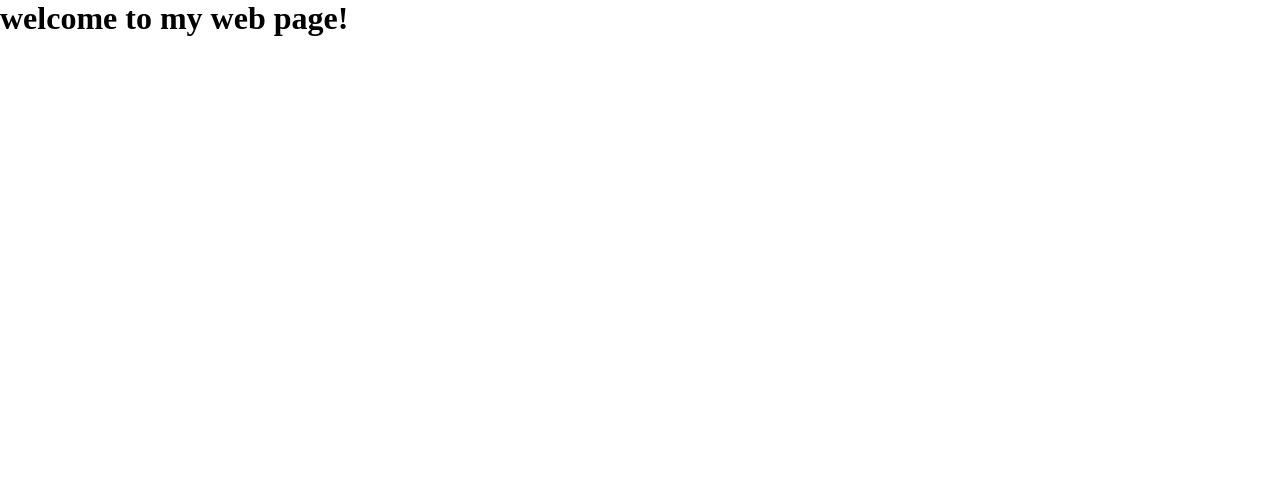
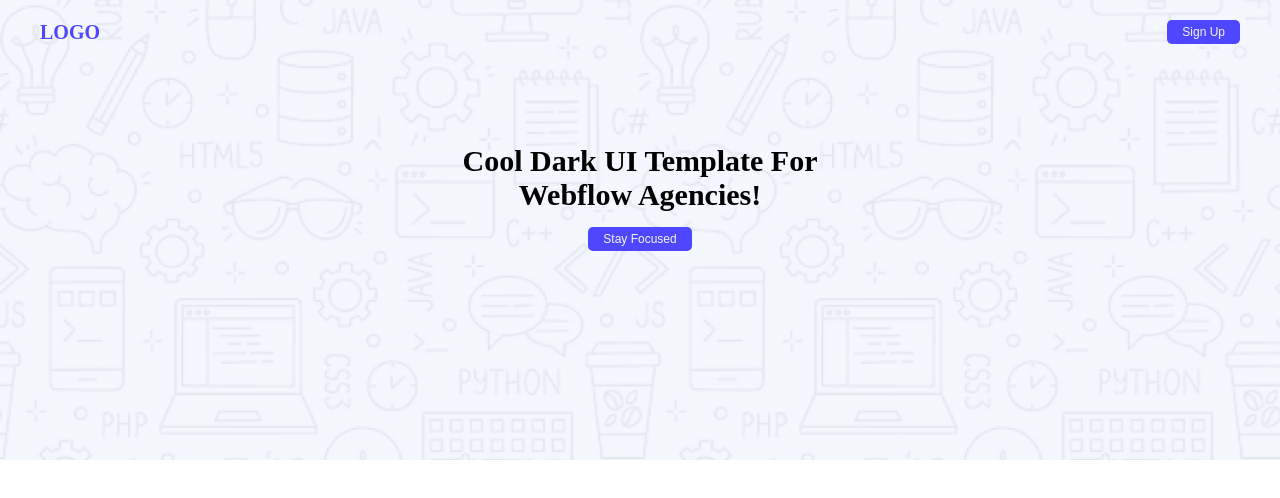
Before and after one commit to asik247/batch12_first_assaiment, a plain HTML site: page index.html in a window 1280 px wide. Drawn offline with Linux system fonts and the light colour scheme.

Commit message:
nav and hero area abdate

```diff
--- a/index.html
+++ b/index.html
@@ -8,6 +8,21 @@
      <link rel="stylesheet" href="style.css">
 </head>
 <body>
-    <h1>welcome to my web page!</h1>
+   <header>
+    <div class="logo">
+        <h2>
+            logo
+        </h2>
+    </div>
+    <nav>
+        <button>sign up</button>
+    </nav>
+   </header>
+   <main>
+    <div class="heroArea">
+        <h1>Cool Dark UI Template For Webflow Agencies!</h1>
+        <button>stay focused</button>
+    </div>
+   </main>
 </body>
 </html>
--- a/style.css
+++ b/style.css
@@ -1,5 +1,77 @@
-*{
+* {
     margin: 0;
     padding: 0;
     box-sizing: border-box;
 }
+/* body use */
+body{
+    background-image: url(assets/hero-bg.png);
+    background-repeat: no-repeat;
+    background-size: cover;
+    background-position: center;
+    width: 100%;
+    height: 40vh;
+}
+/* header code start here. */
+header {
+    display: flex;
+    justify-content: space-between;
+    align-items: center;
+    margin: 20px 40px;
+}
+
+.logo h2 {
+    text-transform: uppercase;
+    font-size: 20px;
+    color: #4E47FF;
+}
+
+nav button {
+    padding: 5px 15px;
+    text-transform: capitalize;
+    color: whitesmoke;
+    text-align: center;
+    border-radius: 5px;
+    background-color: #4E47FF;
+    border: none;
+    font-size: 12px;
+    cursor: pointer;
+    transition: 0.5s;
+}
+
+nav button:hover {
+    background-color: #862838;
+}
+
+/* hero Area code start here. */
+.heroArea {
+    /* border: 1px solid black; */
+    width: 500px;
+    height: 150px;
+    margin: 100px auto;
+    text-align: center;
+}
+
+.heroArea h1 {
+    font-weight: 600;
+    font-size: 30px;
+    font-family: 'Times New Roman', Times, serif;
+    padding: 0 20px;
+    margin-bottom: 15px;
+}
+
+.heroArea button {
+    padding: 5px 15px;
+    text-transform: capitalize;
+    color: whitesmoke;
+    text-align: center;
+    border-radius: 5px;
+    background-color: #4E47FF;
+    border: none;
+    font-size: 12px;
+    cursor: pointer;
+    transition: 0.5s;
+}
+.heroArea button:hover{
+    background-color: #862838;
+}
```
